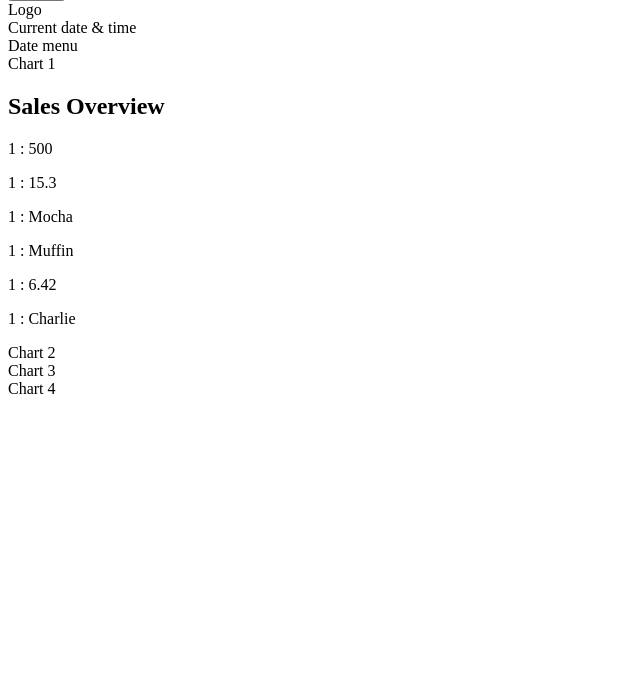
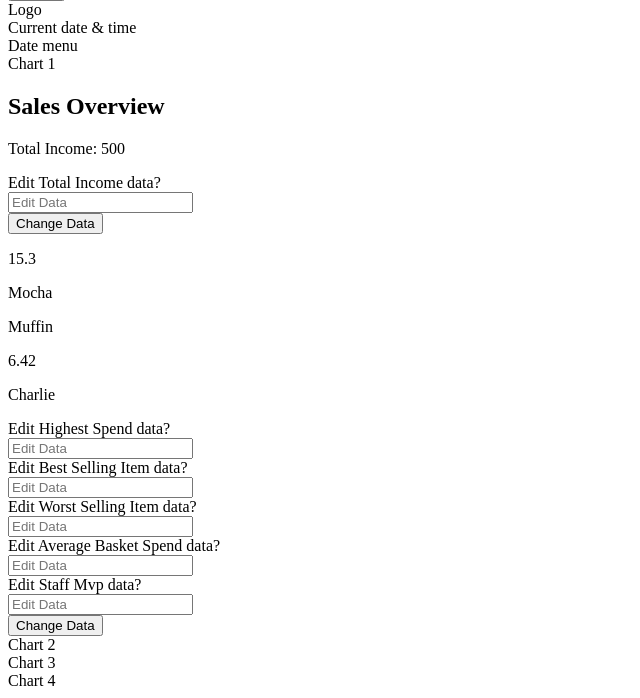
Before and after one commit to Ana-Cassidy/Megabytes-Dashboard-App, a Flask app: page / in a window 1280 px wide. Shown: the part 386-1084 px from the top of the page, without its empty margins (0-640 px from the left). Before the commit the page ends 780 px from the top, so only its background shows below. Run offline with Flask 3, Linux system fonts and the light colour scheme.

Commit message:
edit function added

```diff
--- a/website/templates/index.html
+++ b/website/templates/index.html
@@ -49,13 +49,39 @@
 
             {% for data in week_data %}
             <div>
-                <p>{{ data.id }} : {{ data.total_income }} </p>
-                <p>{{ data.id }} : {{ data.highest_spend }} </p>
-                <p>{{ data.id }} : {{ data.best_selling_item }} </p>
-                <p>{{ data.id }} : {{ data.worst_selling_item }} </p>
-                <p>{{ data.id }} : {{ data.avg_basket_spend }} </p>
-                <p>{{ data.id }} : {{ data.staff_mvp }} </p>
+                <p>Total Income: {{ data.total_income }} <br>
+                <form action="/edit" method="post">
+                    <label>Edit Total Income data?</label><br>
+                    <input type="text" name="edit_total_income" placeholder="Edit Data"><br>
+                    <button type="submit">Change Data</button>
+                </form>
+                </p>
+                <p>{{ data.highest_spend }} </p>
+                <p>{{ data.best_selling_item }} </p>
+                <p>{{ data.worst_selling_item }} </p>
+                <p>{{ data.avg_basket_spend }} </p>
+                <p>{{ data.staff_mvp }} </p>
             <div>
+
+            <div>
+                <form action="/edit/{{ data.id }}" method="post">
+                    <div>
+
+                        <label>Edit Highest Spend data?</label><br>
+                        <input type="text" name="edit_highest_spend" placeholder="Edit Data"><br>
+                        <label>Edit Best Selling Item data?</label><br>
+                        <input type="text" name="edit_best_selling_item" placeholder="Edit Data"><br>
+                        <label>Edit Worst Selling Item data?</label><br>
+                        <input type="text" name="edit_worst_selling_item" placeholder="Edit Data"><br>
+                        <label>Edit Average Basket Spend data?</label><br>
+                        <input type="text" name="edit_avg_basket_spend" placeholder="Edit Data"><br>
+                        <label>Edit Staff Mvp data?</label><br>
+                        <input type="text" name="edit_staff_mvp" placeholder="Edit Data"><br>
+                        <button type="submit">Change Data</button>
+                    </div>
+                </form>
+            </div>
+
                 {% endfor %}
         </div>
 
--- a/website/views.py
+++ b/website/views.py
@@ -20,9 +20,29 @@ def submit():
     worst_selling_item = request.form.get('worst_selling_item')
     avg_basket_spend = request.form.get('avg_basket_spend')
     staff_mvp = request.form.get('staff_mvp')
-
     new_record = Megabytes(total_income=total_income, highest_spend=highest_spend, best_selling_item=best_selling_item, worst_selling_item=worst_selling_item, avg_basket_spend=avg_basket_spend, staff_mvp=staff_mvp)
-
     db.session.add(new_record)
     db.session.commit()
     return redirect(url_for("my_view.home"))
+
+@my_view.route("/edit/<data_id>", methods=["POST"])
+def edit(data_id):
+    data = Megabytes.query.filter_by(id=data_id).first()
+
+    edit_total_income = request.form.get("edit_total_income")
+    edit_highest_spend = request.form.get('edit_highest_spend')
+    edit_best_selling_item = request.form.get('edit_best_selling_item')
+    edit_worst_selling_item = request.form.get('edit_worst_selling_item')
+    edit_avg_basket_spend = request.form.get('edit_avg_basket_spend')
+    edit_staff_mvp = request.form.get('edit_staff_mvp')
+
+    data.total_income = edit_total_income
+    data.highest_spend = edit_highest_spend
+    data.best_selling_item = edit_best_selling_item
+    data.worst_selling_item = edit_worst_selling_item
+    data.avg_basket_spend = edit_avg_basket_spend
+    data.staff_mvp = edit_staff_mvp
+
+    db.session.commit()
+    edition = "Your data was successfully edited!"
+    return redirect(url_for("my_view.home", edition=edition))
```
Also changed, not shown: instance/db.sqlite, 1 other file.
